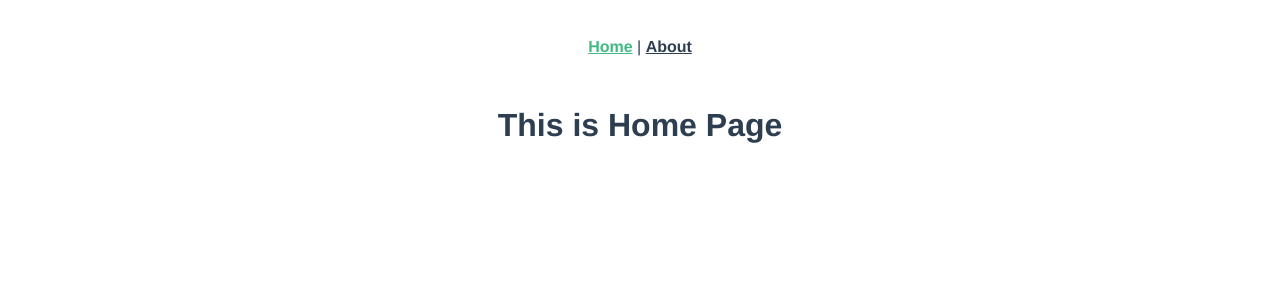
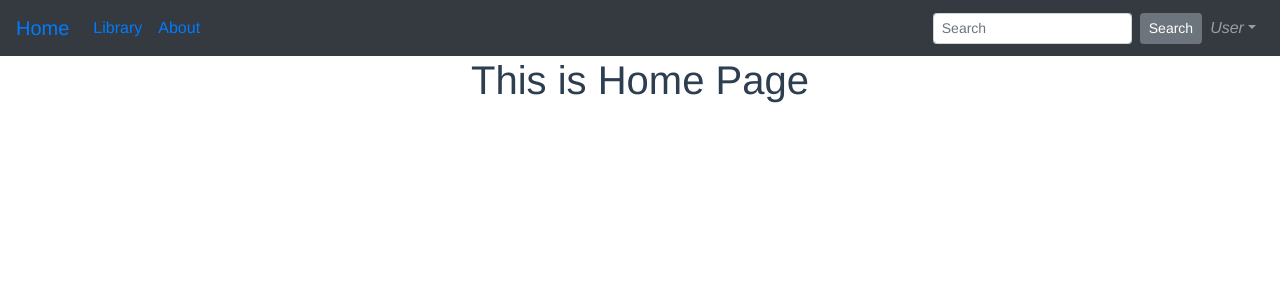
Before and after one commit to BeingAnushasan/movie-rating, a Vue app in the folder movie-rating-frontend/: page / in a window 1280 px wide. Shown: the top 300 px of the page. Built offline with nearby package versions, Linux system fonts and the light colour scheme; no server answers.

Commit message:
header added with vuejs bootstrap

```diff
--- a/movie-rating-frontend/package.json
+++ b/movie-rating-frontend/package.json
@@ -8,8 +8,11 @@
     "lint": "vue-cli-service lint"
   },
   "dependencies": {
+    "axios": "^0.20.0",
+    "bootstrap": "^4.5.2",
+    "bootstrap-vue": "^2.16.0",
     "core-js": "^3.6.5",
-    "vue": "^2.6.11",
+    "vue": "^2.6.12",
     "vue-router": "^3.2.0"
   },
   "devDependencies": {
--- a/movie-rating-frontend/src/App.vue
+++ b/movie-rating-frontend/src/App.vue
@@ -1,12 +1,22 @@
 <template>
   <div id="app">
-    <div id="nav">
-      <router-link to="/">Home</router-link> |
-      <router-link to="/about">About</router-link>
+    <div >
+      <TheHeader/>
+      <!-- <router-link to="/">Home</router-link> |
+      <router-link to="/about">About</router-link> -->
     </div>
     <router-view/>
   </div>
 </template>
+
+<script>
+import TheHeader from "./components/TheHeader"
+export default {
+  components:{
+    TheHeader,
+  }
+}
+</script>
 
 <style>
 #app {
--- /dev/null
+++ b/movie-rating-frontend/src/components/TheHeader.vue
@@ -0,0 +1,42 @@
+<template>
+    <div>
+  <b-navbar toggleable="lg" type="dark" variant="dark">
+    <b-navbar-brand ><router-link to="/">Home</router-link></b-navbar-brand>
+
+    <b-navbar-toggle target="nav-collapse"></b-navbar-toggle>
+
+    <b-collapse id="nav-collapse" is-nav>
+      <b-navbar-nav>
+        <b-nav-item ><router-link to="/library">Library</router-link></b-nav-item>
+        <b-nav-item ><router-link to="/about">About</router-link></b-nav-item>
+      </b-navbar-nav>
+
+      <!-- Right aligned nav items -->
+      <b-navbar-nav class="ml-auto">
+        <b-nav-form>
+          <b-form-input size="sm" class="mr-sm-2" placeholder="Search"></b-form-input>
+          <b-button size="sm" class="my-2 my-sm-0" type="submit">Search</b-button>
+        </b-nav-form>
+
+
+        <b-nav-item-dropdown right>
+          <!-- Using 'button-content' slot -->
+          <template v-slot:button-content>
+            <em>User</em>
+          </template>
+          <b-dropdown-item href="#">Profile Setting</b-dropdown-item>
+          <b-dropdown-item href="#">Sign Out</b-dropdown-item>
+        </b-nav-item-dropdown>
+      </b-navbar-nav>
+    </b-collapse>
+  </b-navbar>
+</div>
+</template>
+
+<script>
+import 'bootstrap/dist/css/bootstrap.css'
+import 'bootstrap-vue/dist/bootstrap-vue.css'
+    export default {
+        name: "TheHeader"
+    }
+</script>
--- a/movie-rating-frontend/src/main.js
+++ b/movie-rating-frontend/src/main.js
@@ -1,10 +1,21 @@
 import Vue from 'vue'
 import App from './App.vue'
 import router from './router'
+import { BootstrapVue, IconsPlugin } from 'bootstrap-vue'
+import axios from 'axios'
+
 
 Vue.config.productionTip = false
+Vue.use(BootstrapVue)
+Vue.use(IconsPlugin)
 
 new Vue({
   router,
+
+  mounted () {
+    axios.get("http://localhost:8085/movies")
+                .then(response => console.log(response))
+  },
+
   render: h => h(App)
 }).$mount('#app')
```
Also changed, not shown: movie-rating-frontend/src/components/MovieItem.vue (added, +21 -0 lines), movie-rating-frontend/src/views/Library.vue (added), 1 other file (tests, documents, lock files or other folders).
